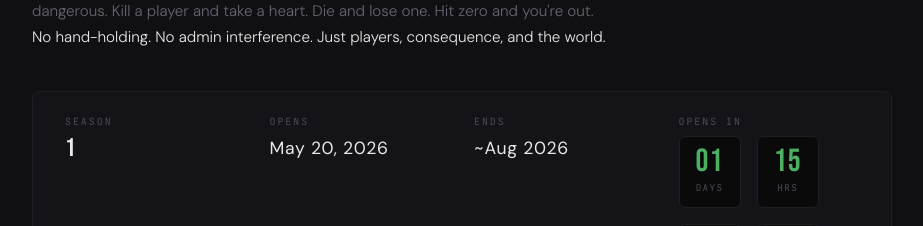
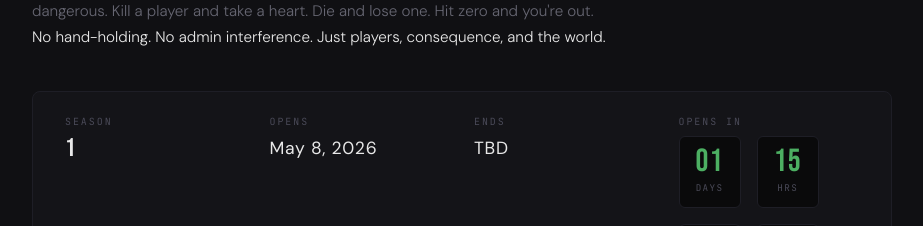
Before and after one commit to outchea-cmd/vitaesmp.net, a plain HTML site: page index.html in a window 1280 px wide. Shown: the part 1958-2184 px from the top of the page, without its empty margins (178-1101 px from the left). Drawn offline with Linux system fonts and the light colour scheme; no server answers.

Commit message:
Update index.html

```diff
--- a/index.html
+++ b/index.html
@@ -953,11 +953,11 @@
         </div>
         <div class="season-stat">
           <span class="season-stat-label">Opens</span>
-          <span class="season-stat-value" style="font-size:1.1rem;font-family:'DM Sans',sans-serif;font-weight:400;padding-top:4px;">May 20, 2026</span>
+          <span class="season-stat-value" style="font-size:1.1rem;font-family:'DM Sans',sans-serif;font-weight:400;padding-top:4px;">May 8, 2026</span>
         </div>
         <div class="season-stat">
           <span class="season-stat-label">Ends</span>
-          <span class="season-stat-value" style="font-size:1.1rem;font-family:'DM Sans',sans-serif;font-weight:400;padding-top:4px;">~Aug 2026</span>
+          <span class="season-stat-value" style="font-size:1.1rem;font-family:'DM Sans',sans-serif;font-weight:400;padding-top:4px;">TBD</span>
         </div>
         <div class="season-stat">
           <span class="season-stat-label">Opens In</span>
```
